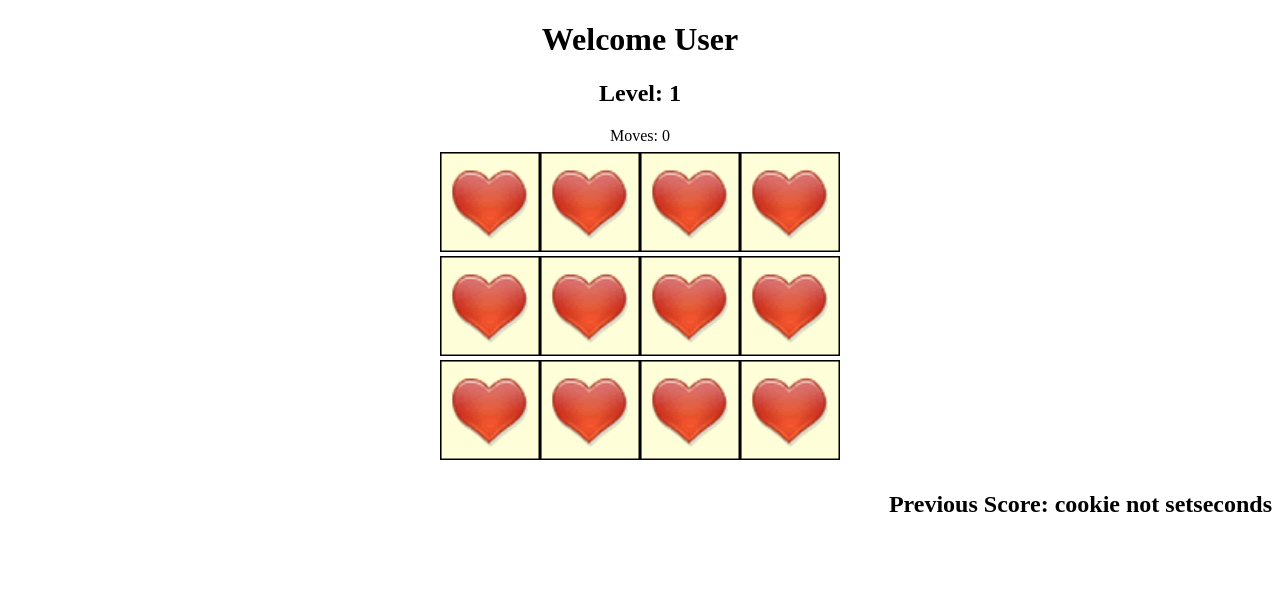
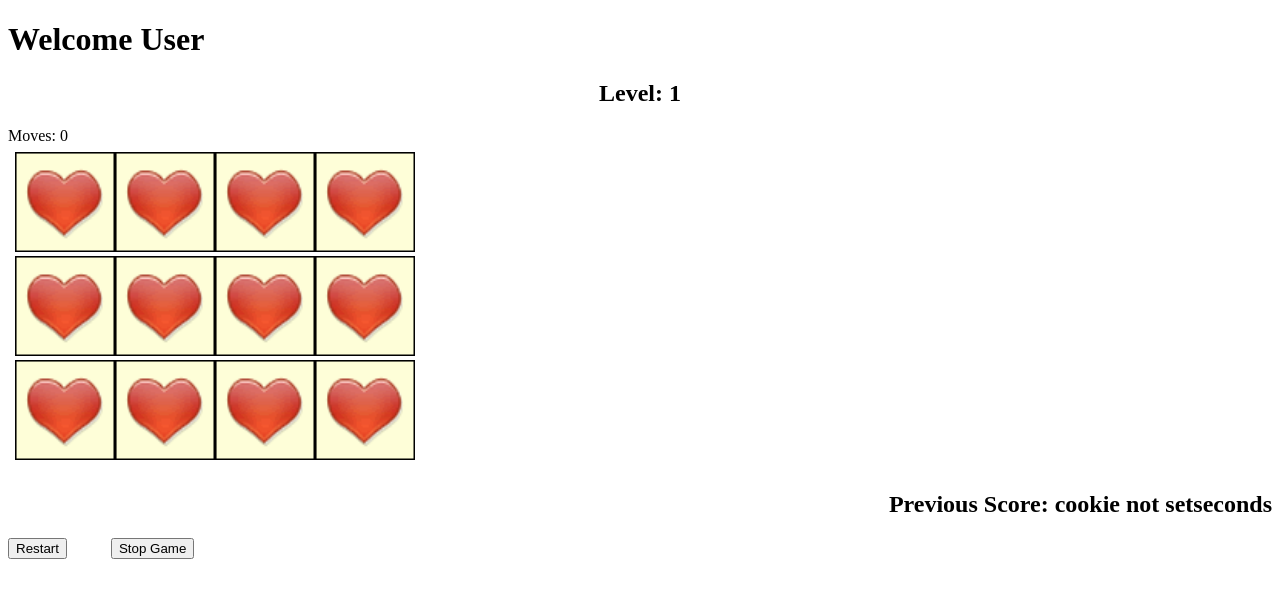
Before and after one commit to Kuber3011/PhpWebServerProject, a PHP site: page /game.php in a window 1280 px wide. Shown: the top 598 px of the page. Run offline with PHP 8.4, Linux system fonts and the light colour scheme.

Commit message:
Update game.php

```diff
--- a/projectfinal/game.php
+++ b/projectfinal/game.php
@@ -21,7 +21,6 @@
     <script src="javascript/cardarray_js.js"></script
 </head>
 <body>
-    <center>
         <?php
             echo '<h1>Welcome '.$name.'</h1>';
             echo '<h2 align="center">Level: '.$lev.'</h2>';
@@ -40,8 +39,17 @@
             }
             echo '</div>';
             echo '<h2 align="right">Previous Score: '.$score.'seconds</h2>';
-            echo '<div class = "tester"></div>';
+            echo '<button type="button" id="game_restart" onclick="game_restart()">Restart</button>';
+            echo '&nbsp&nbsp&nbsp&nbsp&nbsp&nbsp&nbsp&nbsp&nbsp&nbsp&nbsp';
+            echo '<button type="button" id="game_stop" onclick="game_stop()">Stop Game</button>';
         ?>
-    </center>
+            <script>
+            function game_restart(){
+                if (confirm("Wanna Restart?") == true) location.reload()
+            }
+            function game_stop(){
+                if (confirm("CLose the game?") == true) location.href = "process.php"
+            }
+        </script>
 </body>
 </html>
```
